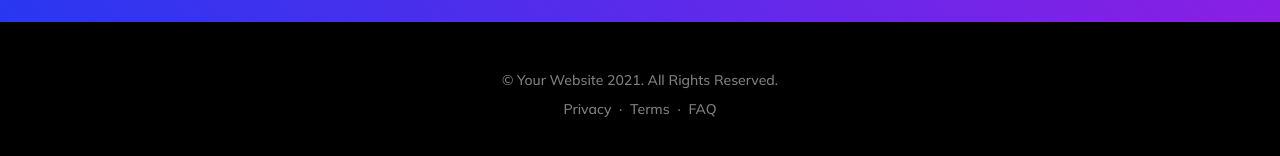
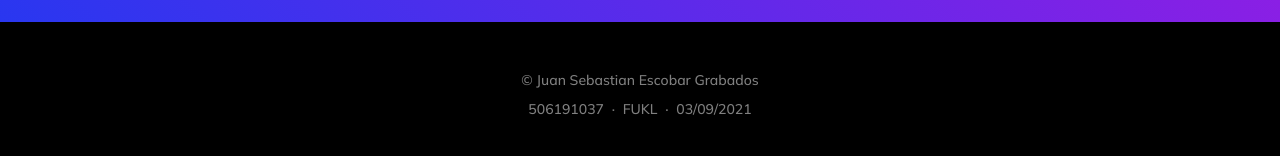
Before and after one commit to SebastianEsc97/ingsw1quiz1, a plain HTML site: page index.html in a window 1280 px wide. Shown: the part 7551-7707 px from the top of the page. Drawn offline with nearby package versions, Linux system fonts and the light colour scheme.

Commit message:
Ultimo commit
Ultimo Commit, se edito el Footer de la paginas

```diff
--- a/index.html
+++ b/index.html
@@ -290,12 +290,12 @@
         <footer class="bg-black text-center py-5">
             <div class="container px-5">
                 <div class="text-white-50 small">
-                    <div class="mb-2">&copy; Your Website 2021. All Rights Reserved.</div>
-                    <a href="#!">Privacy</a>
+                    <div class="mb-2">&copy; Juan Sebastian Escobar Grabados</div>
+                    <a href="#!">506191037</a>
                     <span class="mx-1">&middot;</span>
-                    <a href="#!">Terms</a>
+                    <a href="#!">FUKL</a>
                     <span class="mx-1">&middot;</span>
-                    <a href="#!">FAQ</a>
+                    <a href="#!">03/09/2021</a>
                 </div>
             </div>
         </footer>
```
